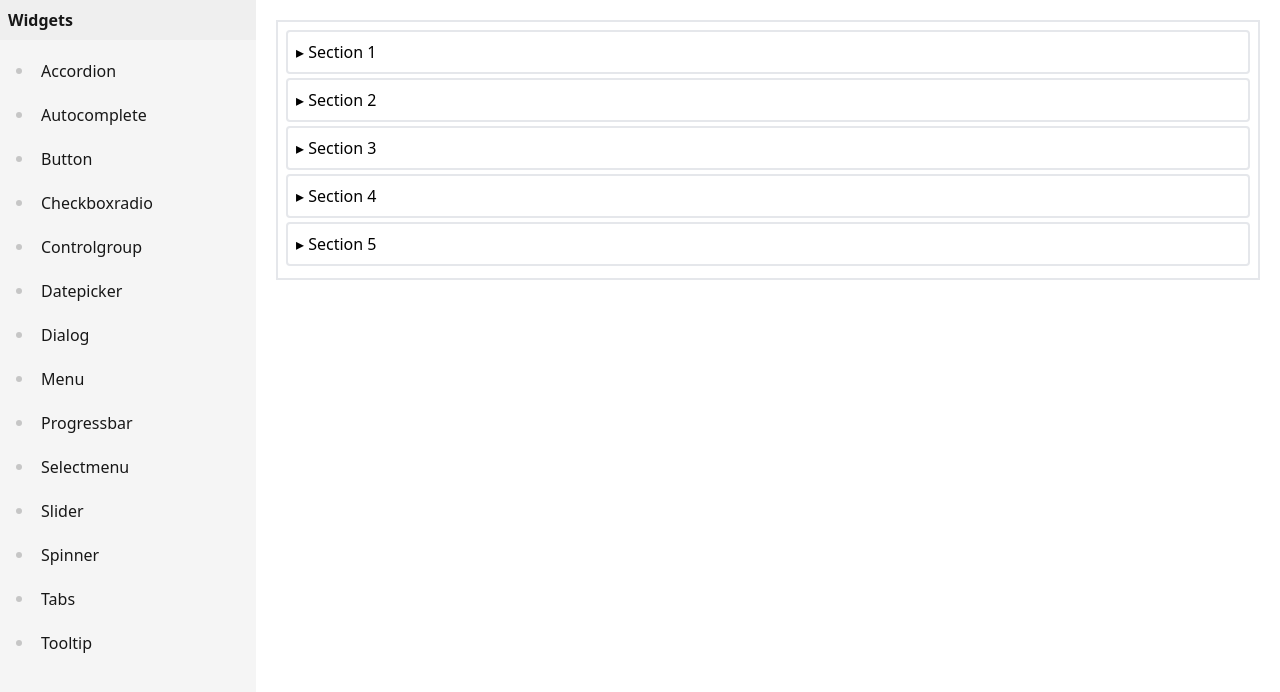
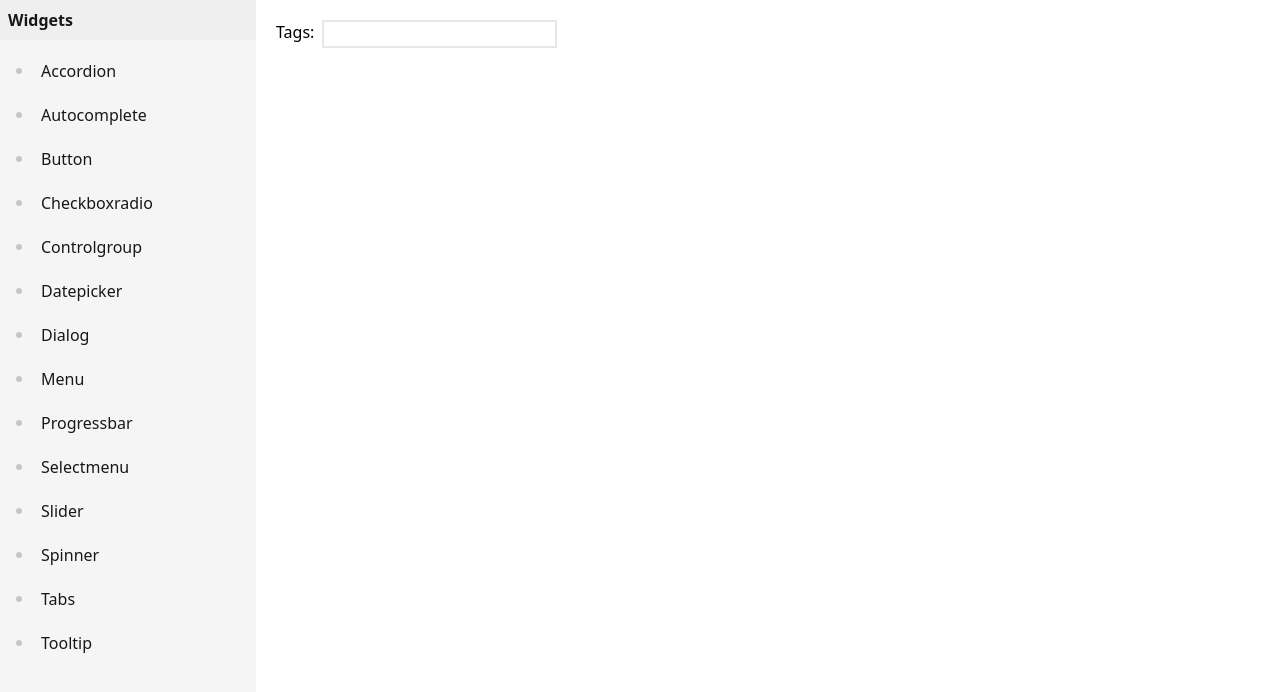
Before and after one commit to yogesh-hbwsl/alpine_assignment, a plain HTML site: page index.html in a window 1280 px wide. Drawn offline with nearby package versions, Linux system fonts and the light colour scheme.

Commit message:
Autocomplete widget created

```diff
--- a/index.html
+++ b/index.html
@@ -61,7 +61,7 @@
         <!-- Widget #1 Accordion -->
         <div
           id="accordion"
-          class="widget-accordian w-full border-2 p-2"
+          class="widget-accordian w-full border-2 p-2 hidden"
           x-data="{ items: [
                 {title: 'Section 1', open: false, icon: '&#x25B8;'},
                 {title: 'Section 2', open: false, icon: '&#x25B8;'},
@@ -101,8 +101,62 @@
         </div>
 
         <!-- Widget #2 Autocomplete -->
-        <div id="autocomplete" class="widget-autocomplete hidden">
-          Autocomplete
+        <div id="autocomplete" class="widget-autocomplete">
+          <div class="flex">
+            <label for="tags" class="mr-2">Tags:</label>
+            <div
+              class="input-container"
+              x-data='{
+                tag: "",
+                availableTags: [
+              "ActionScript",
+              "AppleScript",
+              "Asp",
+              "BASIC",
+              "C",
+              "C++",
+              "Clojure",
+              "COBOL",
+              "ColdFusion",
+              "Erlang",
+              "Fortran",
+              "Groovy",
+              "Haskell",
+              "Java",
+              "JavaScript",
+              "Lisp",
+              "Perl",
+              "PHP",
+              "Python",
+              "Ruby",
+              "Scala",
+              "Scheme"
+              ],
+              shownTags: [],
+              open: false,
+                handleOnChange(){
+                  if(this.tag!=""){
+                    this.open=true
+                    let tags = this.availableTags.filter((tag)=>{
+                      return tag.toLowerCase().includes(this.tag.toLowerCase())
+                    })
+                    this.shownTags = [...tags];
+                  }else{
+                    this.open=false
+                  }
+                }
+            }'
+            >
+              <input type="text" class="border-2" x-on:input.change="handleOnChange()" x-model="tag" />
+              <div class="suggestion-container">
+                <ul class="list-none border-b-2 border-x-2" x-show="open">
+                  <template x-for="tag in shownTags">
+                    <li x-text="tag" class="p-1 hover:text-white hover:bg-blue-600 hover:cursor-pointer"></li>
+                  </template>
+                </ul>
+              </div>
+            </div>
+          </div>
         </div>
       </div>
     </div>
```
